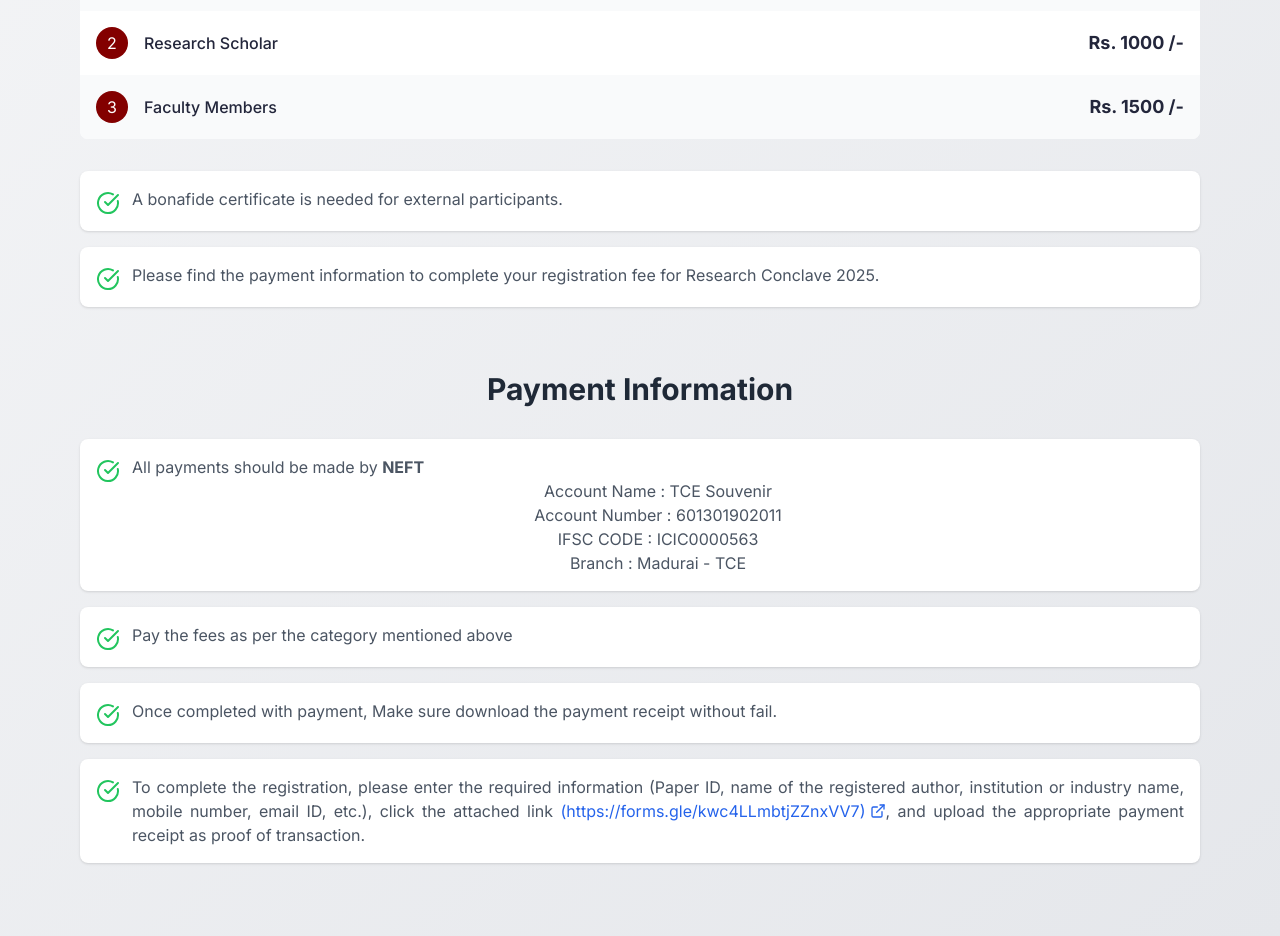
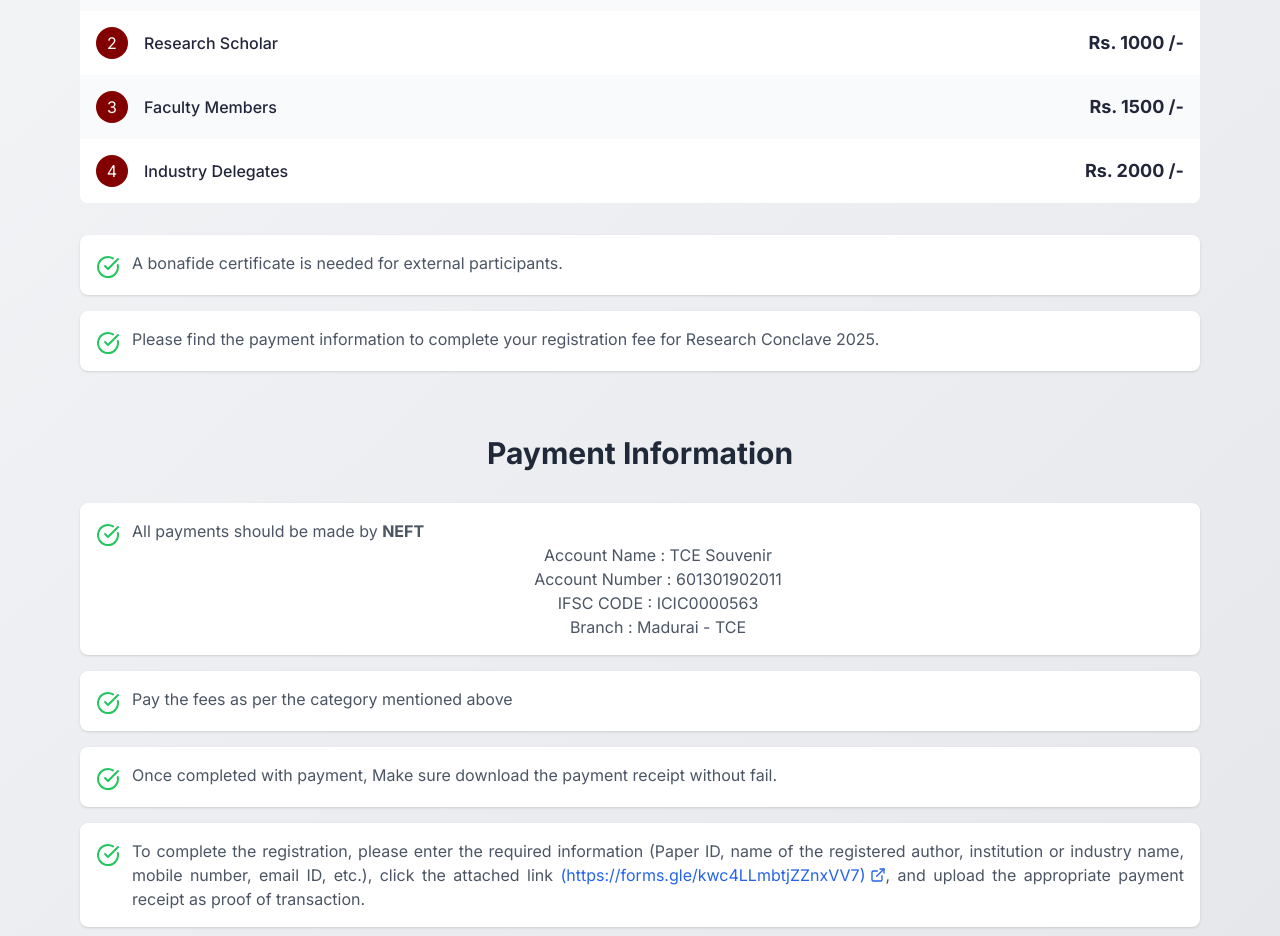
Before and after one commit to kmrsanthosh/TCEResearchConclave, a Next.js app: page /TCEResearchConclave/ in a window 1280 px wide. Shown: the part 6880-7816 px from the top of the page. Built offline with nearby package versions, Linux system fonts and the light colour scheme.

Commit message:
Added Industry Delegates To Registration Section

```diff
--- a/components/RegistrationFeesTable.tsx
+++ b/components/RegistrationFeesTable.tsx
@@ -11,6 +11,7 @@ const feeData: FeeEntry[] = [
   { category: "Student (UG/PG)", fee: "Rs. 750 /-" },
   { category: "Research Scholar", fee: "Rs. 1000 /-" },
   { category: "Faculty Members", fee: "Rs. 1500 /-" },
+  { category: "Industry Delegates", fee: "Rs. 2000 /-" },
 ];
 
 const RegistrationFeesTable: React.FC = () => {
```
